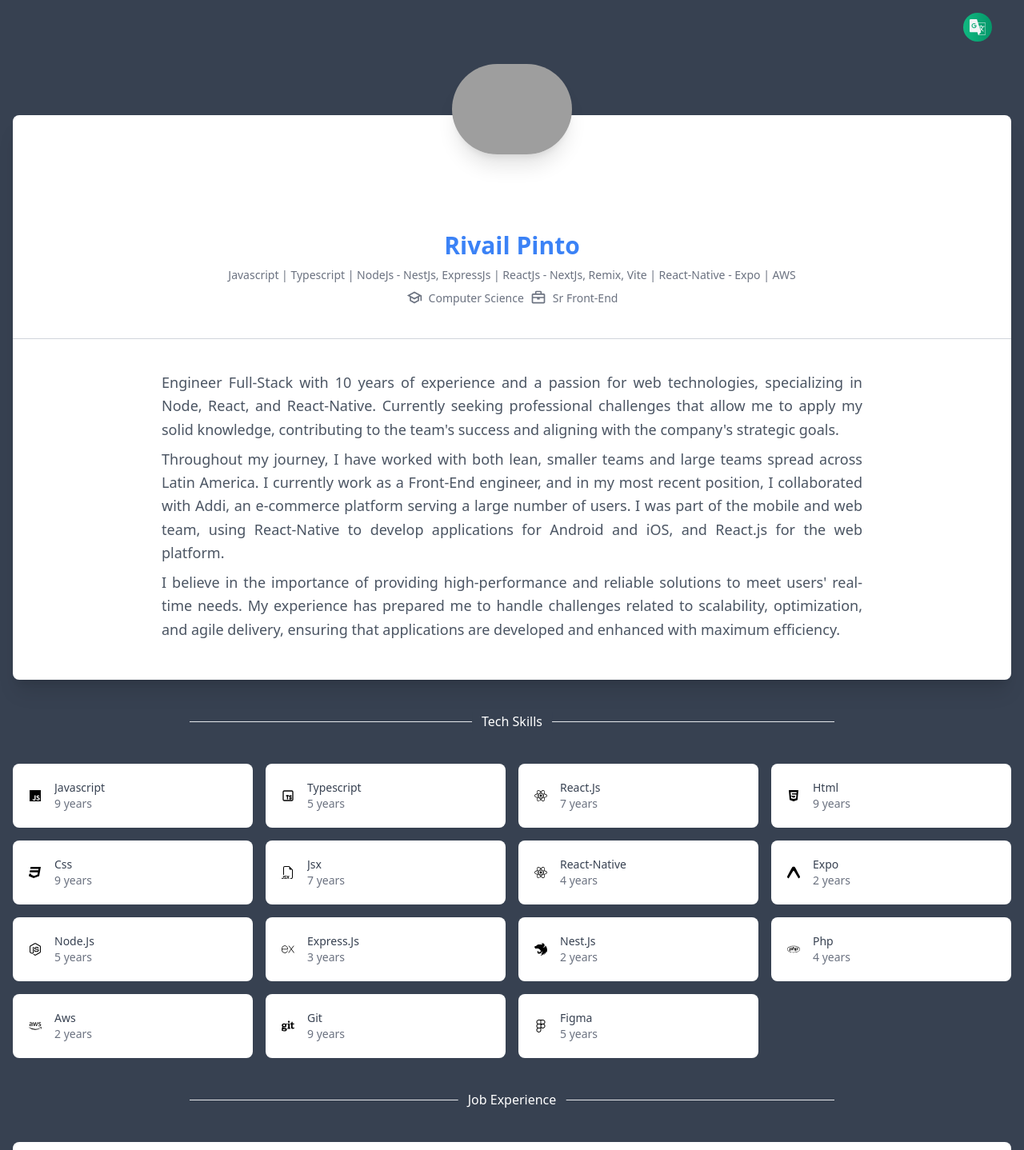
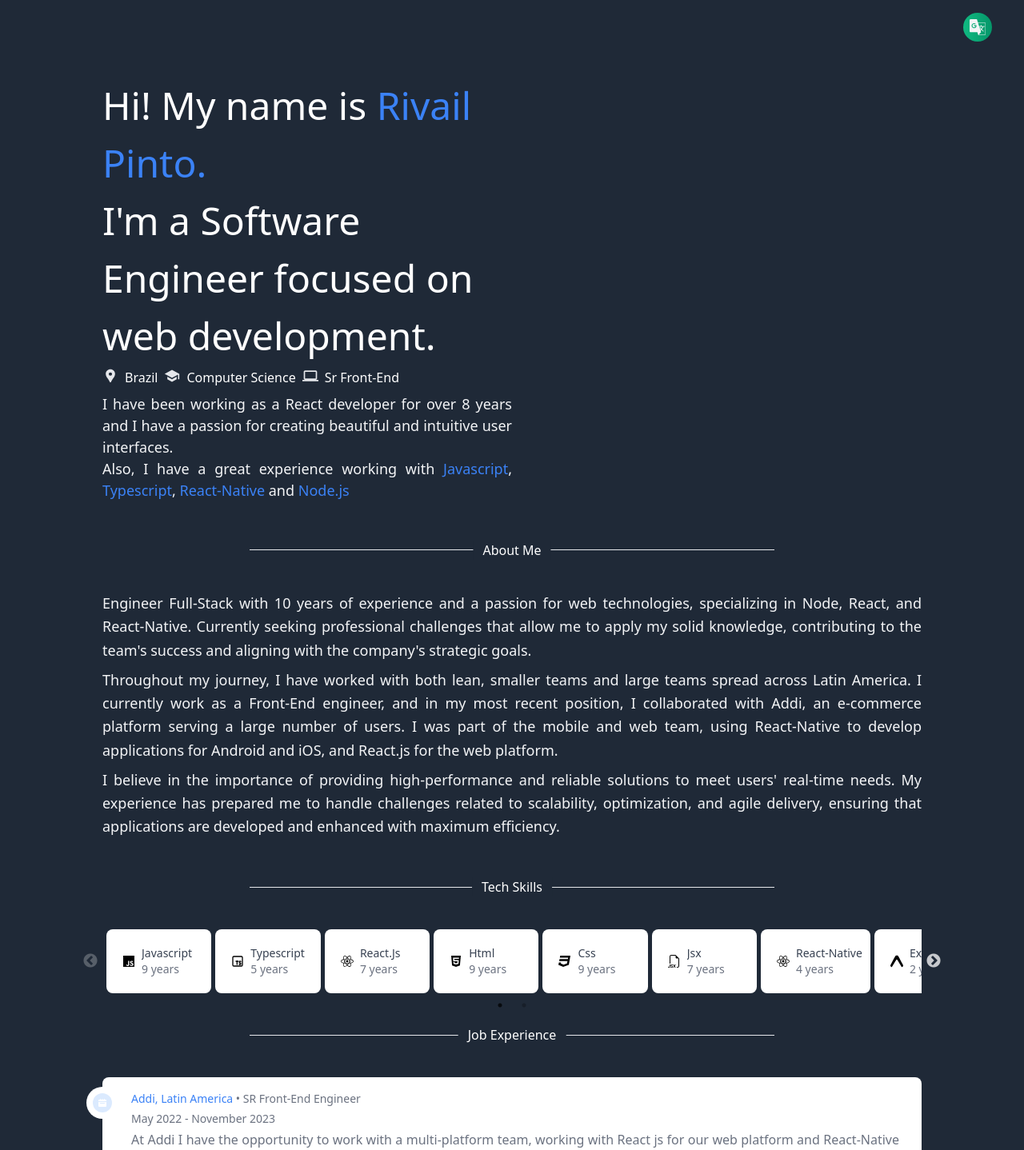
Before and after one commit to rivailJunior/profile, a Next.js app: page /en in a window 1280 px wide. Shown: the top 1438 px of the page at 80% size. Built offline with nearby package versions, Linux system fonts and the light colour scheme; grey boxes are pictures that could not be loaded.

Commit message:
feat: adding skills slider and change the introduction

```diff
--- a/app/[locale]/page.tsx
+++ b/app/[locale]/page.tsx
@@ -3,19 +3,23 @@
   Footer,
   CardContainer,
   FixedTranslateButton,
-  StackExperience,
   Timeline,
   DividerSkills,
   DividerJobs,
+  CardContainerV2,
+  DividerAboutMe,
+  SkillsSlider,
 } from "../../src/components";
 
 export default function Profile() {
   return (
-    <div className="bg-gray-700 ">
-      <div className="profile-page container mx-auto px-4">
+    <div className="bg-gray-800 ">
+      <div className="profile-page container mx-auto px-32 py-24">
+        <CardContainerV2 />
+        <DividerAboutMe />
         <CardContainer />
         <DividerSkills />
-        <StackExperience />
+        <SkillsSlider />
         <DividerJobs />
         <Timeline />
         <FixedTranslateButton />
--- a/messages/en.json
+++ b/messages/en.json
@@ -6,6 +6,11 @@
   "card_degree_title": "Computer Science",
   "card_skills": "skills",
   "card_years": "years",
+  "card_location": "Brazil",
+  "card_introduce": "Hi! My name is",
+  "card_introduce2": "I'm a Software Engineer focused on web development.",
+  "card_short_description": "I have been working as a React developer for over 8 years and I have a passion for creating beautiful and intuitive user interfaces.",
+  "card_short_description2": "Also, I have a great experience working with",
   "about_me": {
     "description_1": "Engineer Full-Stack with 10 years of experience and a passion for web technologies, specializing in Node, React, and React-Native. Currently seeking professional challenges that allow me to apply my solid knowledge, contributing to the team's success and aligning with the company's strategic goals.",
     "description_2": "Throughout my journey, I have worked with both lean, smaller teams and large teams spread across Latin America. I currently work as a Front-End engineer, and in my most recent position, I collaborated with Addi, an e-commerce platform serving a large number of users. I was part of the mobile and web team, using React-Native to develop applications for Android and iOS, and React.js for the web platform.",
@@ -61,6 +66,7 @@
   },
   "home": {
     "experience": "job experience",
-    "skills": "tech skills"
+    "skills": "tech skills",
+    "about_me": "about me"
   }
 }
--- a/package.json
+++ b/package.json
@@ -22,7 +22,9 @@
     "react": "^18.2.0",
     "react-dom": "^18.2.0",
     "react-icons": "^4.7.1",
+    "react-slick": "^0.30.2",
     "sharp": "^0.33.1",
+    "slick-carousel": "^1.8.1",
     "zod": "^3.20.2"
   },
   "devDependencies": {
@@ -31,6 +33,7 @@
     "@types/prettier": "^2.7.2",
     "@types/react": "^18.0.26",
     "@types/react-dom": "^18.0.10",
+    "@types/react-slick": "^0.23.13",
     "@typescript-eslint/eslint-plugin": "^5.47.1",
     "@typescript-eslint/parser": "^5.47.1",
     "autoprefixer": "^10.4.7",
--- a/src/components/card-container.tsx
+++ b/src/components/card-container.tsx
@@ -1,74 +1,20 @@
 /* eslint-disable @typescript-eslint/no-unsafe-assignment */
 "use client";
-import Image from "next/image";
-import { BiBriefcase } from "react-icons/bi";
-import { MdOutlineSchool } from "react-icons/md";
-import { PersonalImg } from "../assets/images";
 import { useTranslations } from "next-intl";
-
 export default function CardContainer() {
-  const t = useTranslations("");
   const aboutMeTranslations = useTranslations("about_me");
 
   return (
-    <div className="relative pt-36">
-      <div className="relative flex w-full min-w-0 flex-col break-words rounded-lg bg-white shadow-xl">
-        <div className="container">
-          <div className="flex h-10 w-full justify-center">
-            <div className="relative">
-              <Image
-                alt="personal picture"
-                src={PersonalImg}
-                className="h-50 w-50 z-10 -mt-16 rounded-full border-none align-middle shadow-xl"
-                width={150}
-                height={100}
-              />
-            </div>
-          </div>
-          <div className="mt-5 pt-20 text-center">
-            <h3 className="mb-1 text-3xl font-semibold leading-normal text-blue-500">
-              Rivail Pinto
-            </h3>
-            <div className="mb-2 text-center text-sm font-normal leading-normal text-gray-500 max-sm:px-10">
-              {t("card_experience")}
-            </div>
-
-            <div className="text-sm font-normal capitalize leading-normal text-gray-500">
-              <div className="mb-2 flex flex-row justify-center space-x-2">
-                <>
-                  <MdOutlineSchool
-                    size={20}
-                    className="fas fa-university  text-lg text-gray-500"
-                  />
-                  <span className="ml-2">{t("card_degree_title")}</span>
-                </>
-                <>
-                  <BiBriefcase
-                    size={20}
-                    className="fas fa-briefcase text-lg text-gray-500"
-                  />
-                  <span className="ml-2">{t("card_job_title")}</span>
-                </>
-              </div>
-            </div>
-          </div>
-          <div className="mt-10 border-t border-gray-300 px-10 py-10 text-center">
-            <div className="flex flex-wrap justify-center">
-              <div className="w-full lg:w-9/12">
-                <p className="mb-2 text-justify text-lg leading-relaxed text-gray-600">
+    <div className="relative font-thin">
+      <p className="mb-2 text-justify text-lg leading-relaxed text-gray-100">
         {aboutMeTranslations("description_1")}
       </p>
-                <p className="mb-2 text-justify text-lg leading-relaxed text-gray-600">
+      <p className="mb-2 text-justify text-lg leading-relaxed text-gray-100">
         {aboutMeTranslations("description_2")}
       </p>
-                <p className="mb-2 text-justify text-lg leading-relaxed text-gray-600">
+      <p className="mb-2 text-justify text-lg leading-relaxed text-gray-100">
         {aboutMeTranslations("description_3")}
       </p>
     </div>
-            </div>
-          </div>
-        </div>
-      </div>
-    </div>
   );
 }
--- /dev/null
+++ b/src/components/card-containerV2.tsx
@@ -0,0 +1,51 @@
+/* eslint-disable @typescript-eslint/no-unsafe-assignment */
+"use client";
+import React from "react";
+import { MdLocationPin, MdSchool, MdComputer } from "react-icons/md";
+import { useTranslations } from "next-intl";
+
+export function CardContainerV2() {
+  const t = useTranslations("");
+  return (
+    <>
+      <div className="flex rounded-full"></div>
+      <div className="flex h-1/2 flex-row text-white">
+        <div className="w-1/2 ">
+          <h3 className="mb-1 text-5xl font-thin leading-normal">
+            {t("card_introduce")}{" "}
+            <span className="font-normal text-blue-500">Rivail Pinto.</span>
+            <p>{t("card_introduce2")}</p>
+          </h3>
+          <div className="mb-2 flex flex-row justify-start space-x-2 font-light">
+            <MdLocationPin
+              size={20}
+              className="fas fa-briefcase text-lg text-gray-200"
+            />
+            <span className="ml-2">{t("card_location")}</span>
+            <MdSchool
+              size={20}
+              className="fas fa-university  text-lg text-gray-200"
+            />
+            <span className="ml-2">{t("card_degree_title")}</span>
+            <MdComputer
+              size={20}
+              className="fas fa-briefcase text-lg text-gray-200"
+            />
+            <span className="ml-2">{t("card_job_title")}</span>
+          </div>
+          <div className="mb-2 text-justify text-lg font-thin leading-normal text-gray-100">
+            {t("card_short_description")}
+            <p>
+              {t("card_short_description2")}{" "}
+              <span className="font-light text-blue-500">Javascript</span>,{" "}
+              <span className="font-light text-blue-500">Typescript</span>,{" "}
+              <span className="font-light text-blue-500">React-Native</span> and{" "}
+              <span className="font-light text-blue-500">Node.js</span>
+            </p>
+          </div>
+        </div>
+        <div className="w-1/2"></div>
+      </div>
+    </>
+  );
+}
--- a/src/components/divider.tsx
+++ b/src/components/divider.tsx
@@ -5,7 +5,7 @@
   return (
     <div className="inline-flex w-full items-center justify-center p-5">
       <hr className="my-8 h-px w-2/3 border-0 bg-gray-200 " />
-      <span className="absolute left-1/2 -translate-x-1/2 bg-gray-700 px-3 font-medium capitalize text-white">
+      <span className="absolute left-1/2 -translate-x-1/2 bg-gray-800 px-3 font-medium capitalize text-white">
         {text}
       </span>
     </div>
@@ -21,3 +21,8 @@
   const t = useTranslations("home");
   return <Divider text={t("experience")} />;
 }
+
+export function DividerAboutMe() {
+  const t = useTranslations("home");
+  return <Divider text={t("about_me")} />;
+}
--- a/src/components/index.tsx
+++ b/src/components/index.tsx
@@ -1,3 +1,5 @@
+export { SkillsSlider } from "./skills-slider";
+
 export { default as CardSkills } from "./card-skills";
 export { default as Footer } from "./footer";
 export { default as CardContainer } from "./card-container";
@@ -5,8 +7,8 @@
 export { default as StackExperience } from "./stack-experience";
 export { default as Timeline } from "./timeline";
 export { default as Divider } from "./divider";
-export { DividerJobs, DividerSkills } from "./divider";
-
+export { DividerJobs, DividerSkills, DividerAboutMe } from "./divider";
+export { CardContainerV2 } from "./card-containerV2";
 // export { default as HeaderImage } from "./header-image";
 // export { default as FadeInComponent } from "./fadeInComponent";
 // export { default as DescriptionCard } from "./description-card";
--- /dev/null
+++ b/src/components/skills-slider.tsx
@@ -0,0 +1,75 @@
+"use client";
+import React from "react";
+import Slider from "react-slick";
+import { StacksExperienceData } from "../mock/stack-data";
+import { useTranslations } from "next-intl";
+
+import "slick-carousel/slick/slick.css";
+import "slick-carousel/slick/slick-theme.css";
+import "./slider.css";
+function SkillsSlider() {
+  const t = useTranslations();
+  const settings = {
+    dots: true,
+    infinite: false,
+    speed: 500,
+    slidesToShow: StacksExperienceData.length / 2,
+    slidesToScroll: StacksExperienceData.length / 2,
+    initialSlide: 0,
+    responsive: [
+      {
+        breakpoint: 1024,
+        settings: {
+          slidesToShow: 3,
+          slidesToScroll: 3,
+          infinite: true,
+          dots: true,
+        },
+      },
+      {
+        breakpoint: 300,
+        settings: {
+          slidesToShow: 2,
+          slidesToScroll: 2,
+          initialSlide: 2,
+        },
+      },
+      {
+        breakpoint: 480,
+        settings: {
+          slidesToShow: 1,
+          slidesToScroll: 1,
+        },
+      },
+    ],
+  };
+  return (
+    <Slider {...settings}>
+      {StacksExperienceData.map((item, index) => {
+        const Icon = item.icon;
+        return (
+          <div
+            className="h-auto w-auto rounded-lg bg-white p-5"
+            key={`${item.name}-${index}`}
+          >
+            <div className="flex items-center justify-normal">
+              <div className="flex-shrink-0">
+                <Icon />
+              </div>
+              <div className="ms-2 flex-1">
+                <div className="lex-shrink-1 truncate text-sm font-medium capitalize text-gray-700">
+                  {item.name}
+                </div>
+                <p className="truncate text-sm text-gray-500">
+                  {item.years + " " + t("card_years")}
+                </p>
+              </div>
+            </div>
+          </div>
+        );
+      })}
+    </Slider>
+  );
+}
+
+export { SkillsSlider };
--- /dev/null
+++ b/src/components/slider.css
@@ -0,0 +1,4 @@
+.slick-track {
+    display: flex;
+    gap: 5px
+}
```
Also changed, not shown: messages/pt.json (+7 -1 lines), 1 other file (tests, documents, lock files or other folders). Lines whose indentation alone changed are shown as unchanged.
